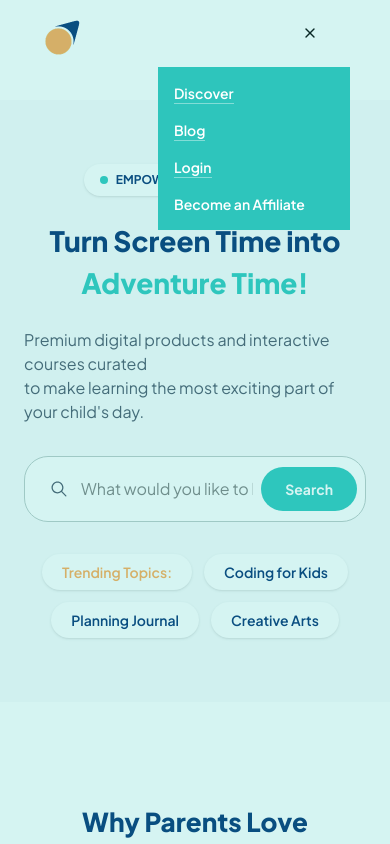
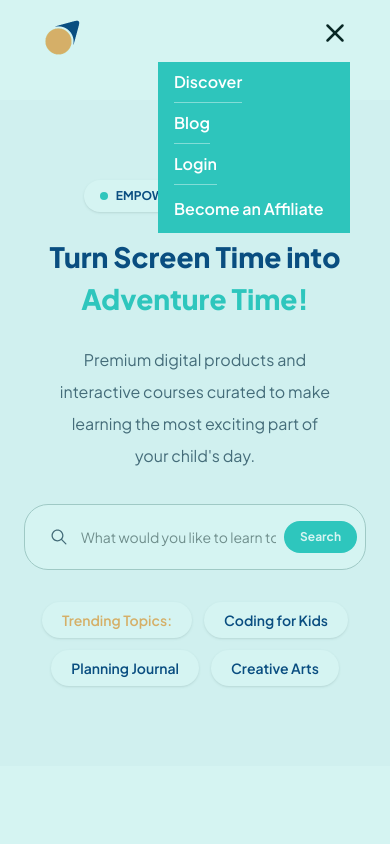
Before and after one commit to clementugomaliki-cpu/MerchbyLucius, a React (Vite) app: page / in a window 390 px wide. Both pictures are taken after a click on the button "Open menu". Shown: the top 844 px of the page. Built offline with nearby package versions, Linux system fonts and the light colour scheme.

Commit message:
fix overflow on landing page

```diff
--- a/src/HeroSection.jsx
+++ b/src/HeroSection.jsx
@@ -2,7 +2,7 @@ import { IoIosSearch } from "react-icons/io";
 
 export default function HeroSection() {
   return (
-    <div className="flex flex-col items-center justify-center px-6 py-16 sm:py-25 sm:px-16 bg-[#F8FAFB] mt-25">
+    <div className="flex flex-col items-center justify-center px-6 py-20 sm:py-25 sm:px-16 bg-[#F8FAFB] mt-25">
       <div className="flex items-center gap-2 px-4 py-2 bg-white rounded-full shadow-sm">
         <div className="bg-[#2EC5BC] h-2 w-2 rounded-full"></div>
         <p className="text-xs font-bold text-[#002f71]">
@@ -18,11 +18,9 @@ export default function HeroSection() {
       </div>
 
       <div className="max-w-2xl mt-6 md:mt-10 text-base md:text-xl/8 text-[#4A5568]">
-        <p>
-          Premium digital products and interactive courses curated{" "}
-          <span className="block">
+        <p className="w-[290px] sm:w-xs md:w-2xl px-2 md:px-0 text-base/8 md:text-xl/8 flex flex-wrap text-center md:text-left">
+          Premium digital products and interactive courses curated
             to make learning the most exciting part of your child's day.
-          </span>
         </p>
       </div>
 
@@ -32,10 +30,10 @@ export default function HeroSection() {
           <input
             type="text"
             placeholder="What would you like to learn today?"
-            className="w-full outline-none min-w-0"
+            className="w-full outline-none min-w-0 placeholder:text-sm sm:placeholder:text-base"
           />
         </div>
-        <button className="bg-[#2EC5BC] text-white text-sm sm:text-base font-bold px-6 sm:px-10 py-3 rounded-full shrink-0">
+        <button className="bg-[#2EC5BC] text-white text-xs sm:text-sm md:text-base font-bold px-4 sm:px-6 md:px-10 py-2 sm:py-3 rounded-full shrink-0">
           Search
         </button>
       </div>
--- a/src/Navbar.jsx
+++ b/src/Navbar.jsx
@@ -30,21 +30,21 @@ export default function Navbar() {
         </div>
         <div className="relative z-40">
         <button
-          className="md:hidden w-12 h-10" onClick={toggleMenu}
+          className="md:hidden text-3xl" onClick={toggleMenu}
            aria-label={isMenuOpen ? "Close menu" : "Open menu"}
-          >{isMenuOpen ? <LuX/> : <LuMenu/>}
+          >{isMenuOpen ? <LuX/> : <LuMenu />}
 
         </button>
         {isMenuOpen && (
 
             <div className="fixed inset-0 bg-[#2EC5BC]/20 z-30" onClick={()=> setIsMenuOpen(false)}/>)}
-            <div className={`flex flex-col items-start text-left absolute top-full right-0 mt-2 text-sm p-4 font-semibold z-40 transition-all duration-700 origin-top-right divide-y divide-white/40 bg-[#2EC5BC] space-y-4 w-48 text-white ${
+            <div className={`flex flex-col items-start text-left absolute top-full right-0 mt-2 text-base px-4 font-semibold z-40 transition-all duration-700 origin-top-right divide-y divide-white/40 bg-[#2EC5BC] w-48 text-white ${
               isMenuOpen ? "opacity-100 scale-100 pointer-events-auto" : "opacity-0 scale-95 pointer-events-none"
             }`}>
-              <Link to="/materials" onClick={()=> setIsMenuOpen(false)}>Discover</Link>
-              <Link to="/posts" onClick={()=> setIsMenuOpen(false)}>Blog</Link>
-              <Link to="/sign-in" onClick={()=> setIsMenuOpen(false)}>Login</Link>
-              <Link onClick={()=> setIsMenuOpen(false)}>Become an Affiliate</Link>
+              <Link to="/materials" onClick={()=> setIsMenuOpen(false)} className="py-2">Discover</Link>
+              <Link to="/posts" onClick={()=> setIsMenuOpen(false)} className="py-2">Blog</Link>
+              <Link to="/sign-in" onClick={()=> setIsMenuOpen(false)} className="py-2">Login</Link>
+              <Link onClick={()=> setIsMenuOpen(false)} className="py-3">Become an Affiliate</Link>
             </div>
 
 
--- a/src/WhyChooseUs.jsx
+++ b/src/WhyChooseUs.jsx
@@ -34,7 +34,7 @@ export default function WhyChooseUs() {
         />
       </div>
 
-      <button className="mt-12 md:mt-20 bg-[#2EC5BC] px-12 py-3 rounded-full font-bold text-lg text-white">
+      <button className="mt-12 md:mt-20 bg-[#2EC5BC] px-8 sm:px-12 py-3 rounded-full font-bold text-lg text-white">
         Explore the Bookstore
       </button>
     </div>
```
